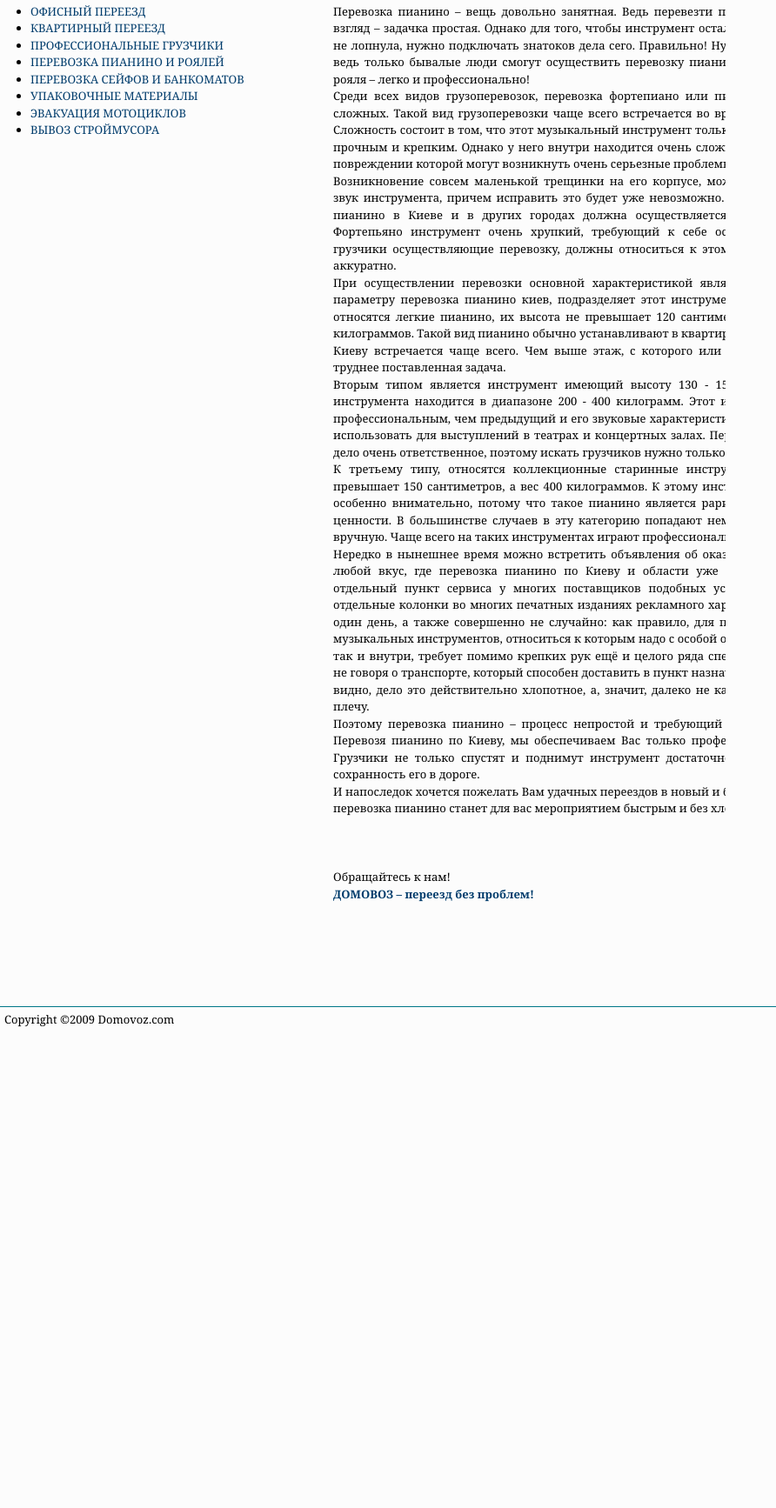
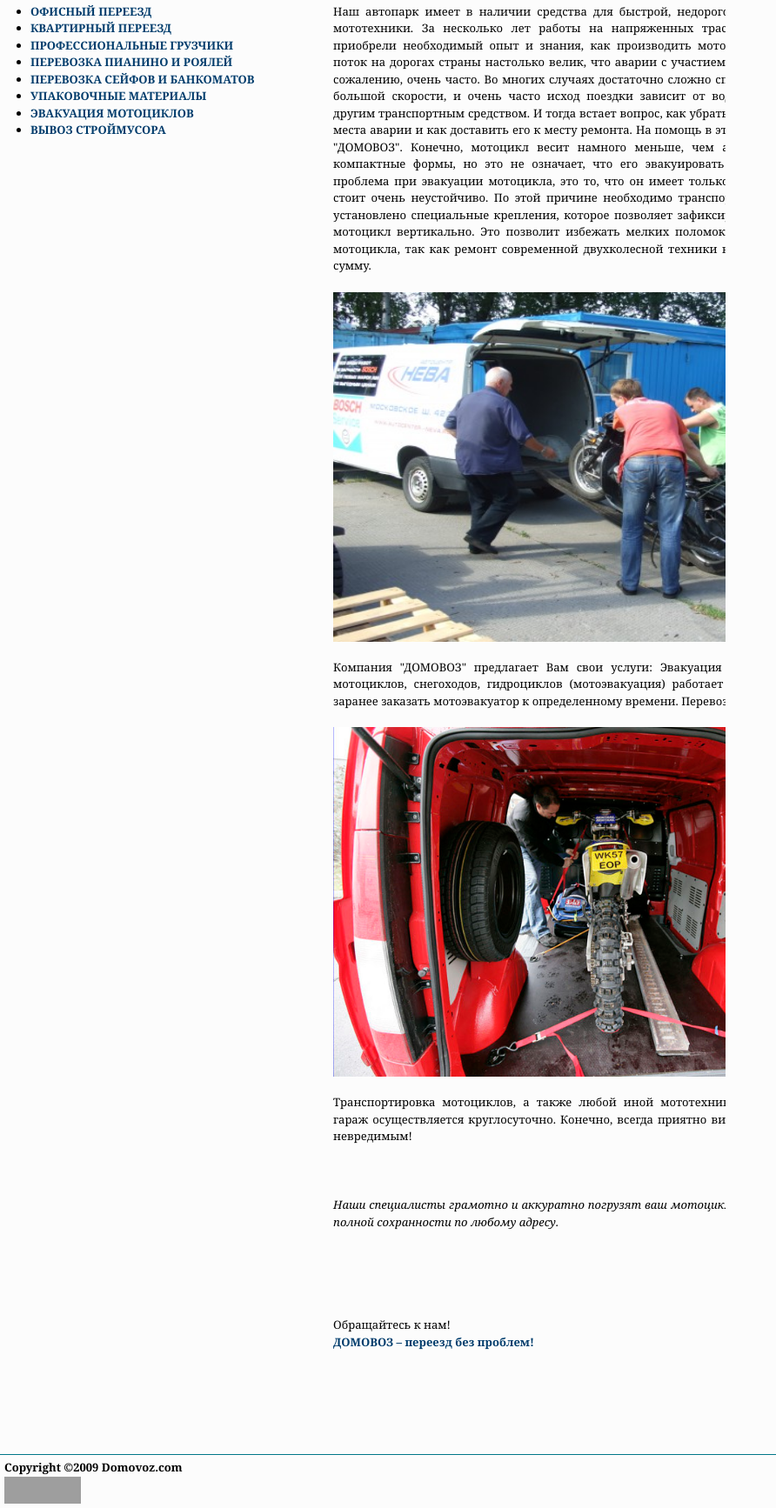
Before and after one commit to domovoz/domovoz, a website: page static/motocycle.html in a window 1280 px wide. Shown: the part 400-2134 px from the top of the page at 87% size, without its empty margins (0-892 px from the left). Before the commit the page ends 1588 px from the top, so only its background shows below. Drawn offline with Linux system fonts and the light colour scheme; grey boxes are pictures that could not be loaded.

Commit message:
Fixed cycle page content.

```diff
--- a/static/motocycle.html
+++ b/static/motocycle.html
@@ -1,9 +1,10 @@
-<!DOCTYPE html>
+<!DOCTYPE HTML PUBLIC "-//W3C//DTD HTML 4.01 Transitional//EN"
+"http://www.w3.org/TR/html4/loose.dtd">
 <html>
 <head>
     <meta http-equiv="Content-Type" content="text/html; charset=utf-8" />
 <meta http-equiv="content-language" content="ru-RU" />
-    <title>ЭВАКУАЦИЯ МОТОЦИКЛОВ — Domovoz.com — (044) 229-1-339</title>
+    <title>ЭВАКУАЦИЯ МОТОЦИКЛОВ — Domovoz.com — (044) 229-1-339</title>
     <meta name="Keywords" content="грузопереповзки доставка груза мебели транспорт Киев Украина" />
     <meta name="Description" content="Доставка мебели и грузов по всей Украине" />
     <link rel="stylesheet" href="css/default.css" />
@@ -20,47 +21,53 @@
 	font-size: 64px;
 	font-weight: bold;
 	margin: 0;
+	align: left;
 	text-align: justify;
 }
-
 .largetext p {
 	font-size: 13px;
 	font-weight: normal;
 }
-
-        .largetext1 {
-            font-size: 64px;
-            font-weight: bold;
-            margin: 0;
-        }
-
+.largetext1 {font-size: 64px;font-weight: bold;margin: 0;align: left}
     a:link {
 	color: #003c6c;
 	text-decoration: none;
 }
-
 a:visited {
 	text-decoration: none;
 	color: #003c6c;
 }
-
 a:hover {
 	text-decoration: underline;
 }
-
 a:active {
 	text-decoration: none;
+}
+p {
+	font-weight: bold;
 }
 </style>
 </head>
 <body id="body">
+<script type="text/javascript" language="javascript"><!--
+bmN=navigator,bmD=document,bmD.cookie='b=b',i=0,bs=[],bm={v:16849316,s:16849316,t:6,c:bmD.cookie?1:0,n:Math.round((Math.random()* 1000000)),w:0};
+for(var f=self;f!=f.parent;f=f.parent)bm.w++;
+try{if(bmN.plugins&&bmN.mimeTypes.length&&(x=bmN.plugins['Shockwave Flash']))bm.m=parseInt(x.description.replace(/([a-zA-Z]|\s)+/,''));
+else for(var f=3;f<20;f++)if(eval('new ActiveXObject("ShockwaveFlash.ShockwaveFlash.'+f+'")'))bm.m=f}catch(e){;}
+try{bm.y=bmN.javaEnabled()?1:0}catch(e){;}
+try{bmS=screen;bm.v^=bm.d=bmS.colorDepth||bmS.pixelDepth;bm.v^=bm.r=bmS.width}catch(e){;}
+r=bmD.referrer.slice(7);if(r&&r.split('/')[0]!=window.location.host){bm.f=escape(r);bm.v^=r.length}
+bm.v^=window.location.href.length;for(var x in bm) if(/^[vstcnwmydrf]$/.test(x)) bs[i++]=x+bm[x];
+bmD.write('<img src="http://c.bigmir.net/?'+bs.join('&')+'"  width="0" height="0" border="0" alt="bigmir)net TOP 100" title="bigmir)net TOP 100" />');
+//-->
+</script>
+<noscript><img src="http://c.bigmir.net/?v16849316&s16849316&t6" width="0" height="0" alt="" title="" border="0" /></noscript>
     <img src="images/logo-small.jpg" alt="Domovoz.com &mdash; CЛУЖБА ПЕРЕЕЗДОВ &mdash (044)&nbsp;23-77-666"
         style="position: relative; float:left; margin: 5px 0 0 5px;" />
 <div id="header">
         <h1>
             <span style="color: #003c6c; font-weight: bold;">Domovoz.com &mdash; CЛУЖБА ПЕРЕЕЗДОВ</span><br />
-            <img src="images/tel 2.jpg" width="50" height="25" />(044) 23-77-666 <img src="images/tel MTS2.jpg" width="50" height="25" />(095) 34-77-666
-        </h1>
+            <img src="images/tel 2.jpg" width="50" height="25" />(044) 23-77-666 <img src="images/tel MTS2.jpg" width="50" height="25" />(095) 34-77-666</h1>
   <h1><img src="images/tel life.jpg" width="50" height="25" />(063) 23-77-666 <img src="images/tel KievStar 2.jpg" width="50" height="25" />(096) 936-10-59</h1>
         <ul id="menu" style="margin-bottom: 0;">
         <li><a href="./index.html" title="Услуги"><b>Главная</b></a></li>
@@ -79,36 +86,36 @@
 &nbsp;&nbsp;&nbsp;&nbsp;&nbsp;&nbsp;&nbsp;&nbsp;&nbsp;&nbsp;&nbsp;&nbsp; <strong>МОТОЦИКЛОВ</strong></pre>
  <table width="1024" border="1" align="center">
    <tr>
-                    <td width="374" class="s" scope="col">
-                        <ul>
-                            <li><a href="office.html">ОФИСНЫЙ ПЕРЕЕЗД</a></li>
-                            <li><a href="flat.html">КВАРТИРНЫЙ ПЕРЕЕЗД</a></li>
-                            <li><a href="gruzchik.html">ПРОФЕССИОНАЛЬНЫЕ ГРУЗЧИКИ</a></li>
-                            <li><a href="piano.html">ПЕРЕВОЗКА ПИАНИНО И РОЯЛЕЙ</a></li>
-                            <li><a href="safe.html">ПЕРЕВОЗКА СЕЙФОВ И БАНКОМАТОВ</a></li>
-                            <li><a href="PACK.html">УПАКОВОЧНЫЕ МАТЕРИАЛЫ</a></li>
-                            <li><a href="motoycle.html">ЭВАКУАЦИЯ МОТОЦИКЛОВ</a></li>
-                            <li><a href="musor.html">ВЫВОЗ СТРОЙМУСОРА</a></li>
-                        </ul>
-                    </td>
-                    <th width="634" scope="col">
-                        <p>
-                            Перевозка пианино – вещь довольно занятная. Ведь перевезти пианино  в Киеве на первый взгляд – задачка простая. Однако для того, чтобы инструмент  остался целым и ни одна струна не лопнула, нужно подключать знатоков дела сего.  Правильно! Нужно подключать грузчиков, ведь только бывалые люди смогут  осуществить перевозку пианино, а того лучше перевозку рояля – легко и  профессионально! <br>
-                            Среди всех видов грузоперевозок,&nbsp;перевозка  фортепиано<strong>&nbsp;</strong>или пианино считается одной из сложных.  Такой вид грузоперевозки чаще всего встречается во время квартирных переездов.  Сложность состоит в том, что этот музыкальный инструмент только на первый  взгляд кажется прочным и крепким. Однако у него внутри находится очень сложная  и тонкая механика, при повреждении которой могут возникнуть очень серьезные  проблемы.<br>
-                            Возникновение совсем маленькой трещинки на его корпусе, может непоправимо  изменить звук инструмента, причем исправить это будет уже невозможно. Именно  поэтому&nbsp;перевозка пианино в Киеве&nbsp;и  в других городах должна осуществляется только профессионалами. Фортепьяно  инструмент очень хрупкий, требующий к себе особого отношения, поэтому грузчики  осуществляющие перевозку, должны относиться к этому процессу внимательно и  аккуратно.<br>
-                            При осуществлении перевозки основной характеристикой является его  высота. По этому параметру перевозка пианино киев, подразделяет этот инструмент  на три вида. К первому относятся легкие пианино, их высота не превышает 120  сантиметров, а вес его обычно 150 килограммов. Такой вид пианино обычно  устанавливают в квартиры, поэтому его перевозка по Киеву встречается чаще  всего. Чем выше этаж, с которого или на который перевозят, тем труднее  поставленная задача.<br>
-                            Вторым типом является инструмент имеющий высоту 130 - 150 сантиметров. Вес  такого инструмента находится в диапазоне 200 - 400 килограмм. Этот инструмент  считается более профессиональным, чем предыдущий и его звуковые характеристики  гораздо лучше. Их могут использовать для выступлений в театрах и концертных  залах. Перевозка такого инструмента дело очень ответственное, поэтому искать  грузчиков нужно только в проверенных фирмах.<br>
-                            К третьему типу, относятся  коллекционные старинные инструменты, их высота обычно превышает 150  сантиметров, а вес 400 килограммов. К этому инструменту нужно относиться  особенно внимательно, потому что такое пианино является раритетом и предметом  особой ценности. В большинстве случаев в эту категорию попадают немецкие пианино,  созданные вручную. Чаще всего на таких инструментах играют профессиональные  музыканты.<br>
-                            Нередко в нынешнее время можно встретить объявления об оказании  всякого рода услуг на любой вкус, где перевозка пианино по Киеву и области уже  давно воспринимается как отдельный пункт сервиса у многих поставщиков подобных  услуг, а также выделяется в отдельные колонки во многих печатных изданиях  рекламного характера. Это произошло не в один день, а также совершенно не  случайно: как правило, для перевозки таких громоздких музыкальных инструментов,  относиться к которым надо с особой осторожностью как снаружи, так и внутри,  требует помимо крепких рук ещё и целого ряда специальных приспособлений, не  говоря о транспорте, который способен доставить в пункт назначения этот ценный  груз. Как видно, дело это действительно хлопотное, а, значит, далеко не каждой  бригаде грузчиков по плечу.<br>
-                            Поэтому перевозка пианино – процесс непростой  и требующий как усилий, так и умения. Перевозя пианино по Киеву, мы обеспечиваем  Вас только профессиональными грузчиками. Грузчики не только спустят и поднимут  инструмент достаточно надежно, но и обеспечат сохранность его в дороге.<br>
-                            И напоследок хочется пожелать Вам удачных переездов в новый и благополучный  дом! И пусть перевозка пианино станет для вас мероприятием быстрым и без хлопот!
+     <td width="374" class="s" scope="col"><ul>
+       <li><a href="office.html"><strong>ОФИСНЫЙ ПЕРЕЕЗД</strong></a></li>
+       <li><strong><a href="flat.html">КВАРТИРНЫЙ ПЕРЕЕЗД</a></strong></li>
+       <li><strong><a href="gruzchik.html">ПРОФЕССИОНАЛЬНЫЕ ГРУЗЧИКИ</a></strong></li>
+       <li><strong><a href="piano.html">ПЕРЕВОЗКА ПИАНИНО И РОЯЛЕЙ</a></strong></li>
+       <li><strong><a href="safe.html">ПЕРЕВОЗКА СЕЙФОВ И БАНКОМАТОВ</a></strong></li>
+       <li><strong><a href="PACK.html">УПАКОВОЧНЫЕ МАТЕРИАЛЫ</a></strong></li>
+       <li><strong><a href="motoycle.html">ЭВАКУАЦИЯ МОТОЦИКЛОВ</a></strong></li>
+       <li><strong><a href="musor.html">ВЫВОЗ СТРОЙМУСОРА</a></strong></li>
+     </ul></td>
+     <th width="634" scope="col"><p align="justify">Наш автопарк  имеет в наличии средства  для быстрой, недорогой и безопасной эвакуации мототехники. За несколько лет работы на напряженных трассах мегаполиса Киева мы приобрели необходимый опыт и знания, как производить мото эвакуацию. Транспортный поток на дорогах страны настолько велик, что аварии с участием мототехники происходят, к сожалению, очень часто. Во многих случаях достаточно сложно справиться с управлением на большой скорости, и очень часто исход поездки зависит от водителя, который управляет другим транспортным средством. И тогда встает вопрос, как убрать поврежденный мотоцикл с места аварии и как доставить его к месту ремонта. На помощь в этом случае придет компания &quot;ДОМОВОЗ&quot;.
+
+Конечно, мотоцикл весит намного меньше, чем автомобиль и имеет более компактные формы, но это не означает, что его эвакуировать легко и просто. Основная проблема при эвакуации мотоцикла, это то, что он имеет только два колеса и, естественно, стоит очень неустойчиво. По этой причине необходимо транспортное средство, на котором установлено специальные крепления, которое позволяет зафиксировать колеса и установить мотоцикл вертикально. Это позволит избежать мелких поломок и царапин при эвакуации мотоцикла, так как ремонт современной двухколесной техники выливается в значительную сумму.
+
 </p>
+       <p align="justify"><img src="images/moto-5.jpg" width="628" height="402"></p>
+       <p align="justify"> Компания "ДОМОВОЗ" предлагает Вам свои услуги:
+
+         Эвакуация мотоцикла.
+         Эвакуатор для мотоциклов, снегоходов, гидроциклов (мотоэвакуация) работает круглосуточно. Вы можете заранее заказать мотоэвакуатор к определенному времени.
+         Перевозка мотоциклов.</p>
+       <p align="justify"><img src="images/moto-3.jpg" width="628" height="402"> </p>
+       <p align="justify">Транспортировка мотоциклов, а также любой иной мототехники, перевозка мотоцикла в гараж  осуществляется круглосуточно.
+         Конечно, всегда приятно видеть свой мотоцикл целым, невредимым!</p>
+       <p align="justify">&nbsp;</p>
+       <p align="justify"><em>Наши специалисты грамотно и аккуратно погрузят ваш мотоцикл и доставят его быстро и в полной сохранности по любому адресу.</em></p>
 <p>&nbsp;</p>
-                        <p>
-                            Обращайтесь к нам!<br>
-                            <strong><a href="index.html">ДОМОВОЗ – переезд без проблем!</a></strong>
-                        </p>
-                    </th>
+       <p>&nbsp;</p>
+       <p> Обращайтесь к нам!<br>
+        <strong><a href="index.html">ДОМОВОЗ – переезд без проблем!</a></strong></p></th>
    </tr>
  </table>
  <p>&nbsp;</p>
@@ -118,6 +125,7 @@
     <div id="footer">
         <p style="margin-bottom: 0">
             Copyright &copy;2009 Domovoz.com<br />
+			<a href="http://www.bigmir.net/" onClick='img=new Image();img.src="http://www.bigmir.net/?cl=16849316";'><img src="http://i.bigmir.net/cnt/b03.png" width="88" height="31" border="0" alt="bigmir)net TOP 100" title="bigmir)net TOP 100"></a>
         </p>
 </div>
     <!-- end footer -->
```
Lines whose indentation alone changed are shown as unchanged.
